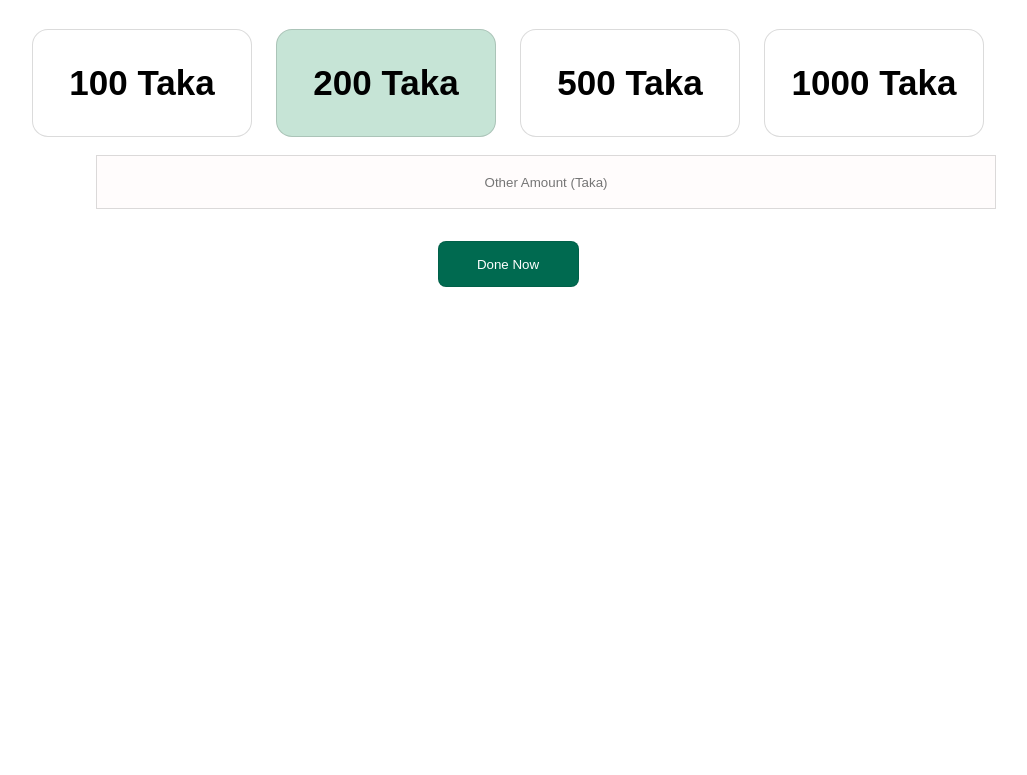
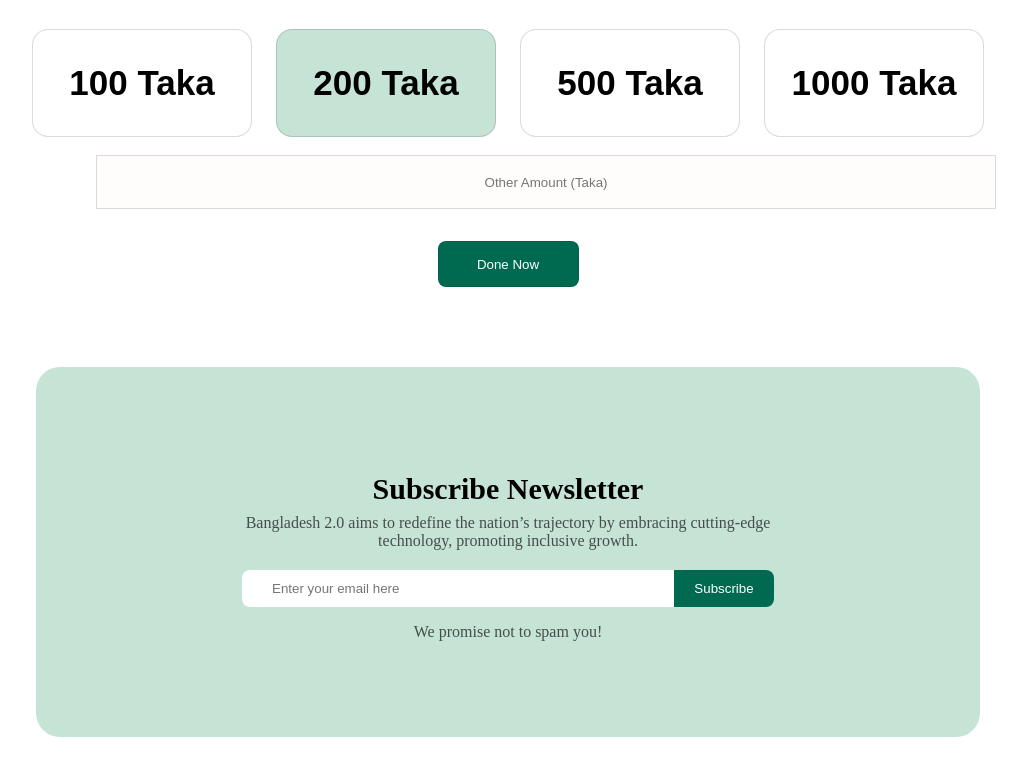
Before and after one commit to Aminulislam100/Aiignment_01, a plain HTML site: page index.html in a window 1280 px wide. Shown: the part 2712-3487 px from the top of the page, without its empty margins (132-1159 px from the left). Before the commit the page ends 3079 px from the top, so only its background shows below. Drawn offline with Linux system fonts and the light colour scheme.

Commit message:
fourth commit

```diff
--- a/Styles/style.css
+++ b/Styles/style.css
@@ -24,6 +24,10 @@
 }
 .donate-btn button:hover{
     background-color: grey;
+    color: white;
+}
+.email2 button:hover{
+    background-color: red;
     color: white;
 }
 /* navbar */
@@ -426,3 +430,54 @@ color: white;
 .donate{
     margin-bottom: 80px;
 }
+/* chalenge2 */
+.chalenge2-dad{
+    text-align: center;
+    border-radius: 24px;
+    background: rgb(198, 228, 214);
+    margin-left: 160px;
+    margin-right: 160px;
+    padding: 80px 100px;
+    margin-bottom: 80px;
+}
+.chalenge2-heading h1{
+    font-size: 30px;
+font-weight: 700;
+}
+.chalenge2-heading{
+    height: 17px;
+    margin-bottom: 25px;
+}
+.chalenge2-content p{
+    font-size: 16px;
+font-weight: 400;
+color: rgba(14, 14, 14, 0.7);
+margin-bottom: 20px;
+}
+.email{
+    display: flex;
+    justify-content: center;
+}
+.email1 input{
+    color: rgba(14, 14, 14, 0.3);
+    border-radius: 8px 0px 0px 8px;
+
+background: rgb(255, 255, 255);
+width: 400px;
+height: 35px;
+border: none;
+padding-left: 30px;
+}
+.email2 button{
+    border-radius: 0px 8px 8px 0px;
+background: rgb(0, 106, 80);
+border: none;
+height: 37px;
+width: 100px;
+color: white;
+}
+.promis p{
+    font-size: 16px;
+font-weight: 400;
+color: rgba(14, 14, 14, 0.7);
+}
--- a/index.html
+++ b/index.html
@@ -228,6 +228,27 @@
                 </div>
             </div>
             </section>
+            <section class="chalenge2">
+                <div class="chalenge2-dad">
+                    <div class="chalenge2-heading">
+                        <h1>Subscribe Newsletter</h1>
+                    </div>
+                    <div class="chalenge2-content">
+                        <p>Bangladesh 2.0 aims to redefine the nation’s trajectory by embracing cutting-edge <br> technology, promoting inclusive growth.</p>
+                    </div>
+                    <div class="email">
+                    <div class="email1">
+                        <input type="email" placeholder="Enter your email here">
+                    </div>
+                    <div class="email2">
+                        <button>Subscribe</button>
+                    </div>
+                </div>
+                <div class="promis">
+                    <p>We promise not to spam you!</p>
+                </div>
+                </div>
+            </section>
         </main>
 </body>
 </html>
```
